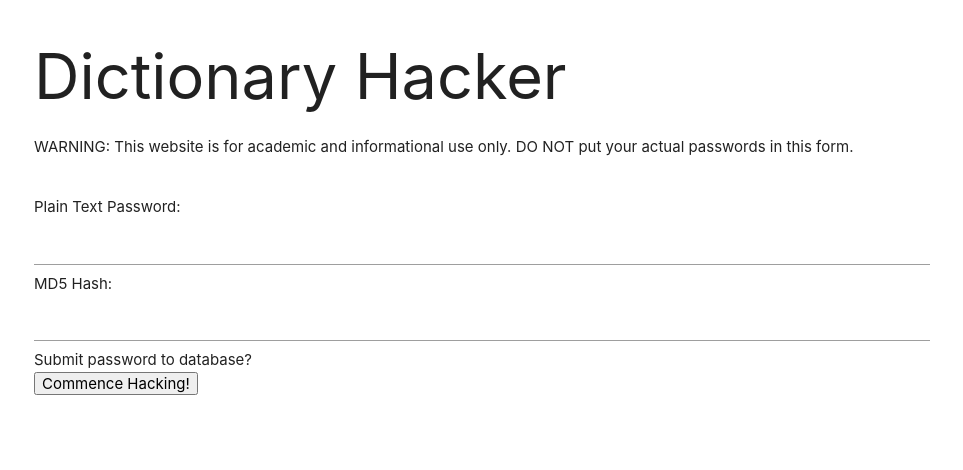
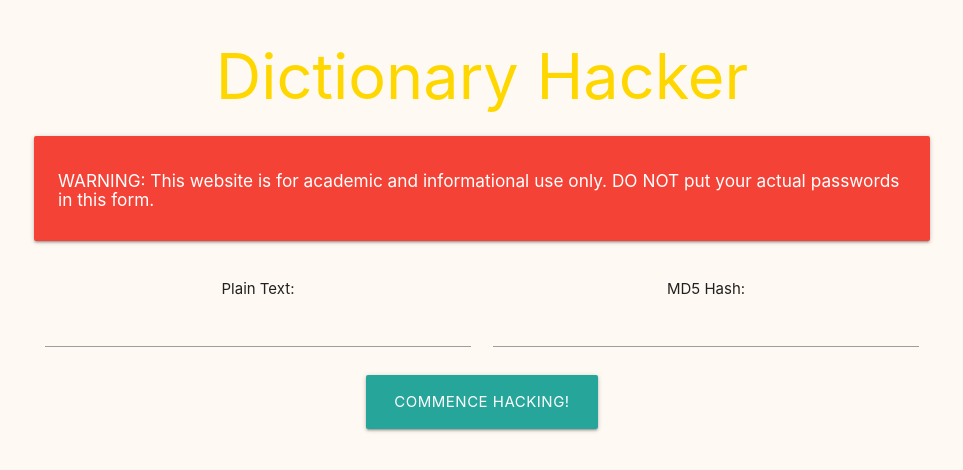
Before and after one commit to thomas-schweich/password-crack, a website: page index.html in a window 1280 px wide. Shown: the whole page, without its empty margins (158-1121 px from the left). Drawn offline with nearby package versions, Linux system fonts and the light colour scheme.

Commit message:
UI CSS improvements

```diff
--- a/index.html
+++ b/index.html
@@ -1,5 +1,14 @@
 <html lang="en">
   <head>
+  <style>
+	h1{
+		text-align:center;
+		color:gold;
+	}
+	body{
+		background-color:#fff9f3;
+	}
+  </style>
 		<title>CS4241 Assignment 2</title>
 		<script src="https://code.jquery.com/jquery-3.3.1.min.js" integrity="sha256-FgpCb/KJQlLNfOu91ta32o/NMZxltwRo8QtmkMRdAu8=" crossorigin="anonymous"></script>
 		<script src="https://cdnjs.cloudflare.com/ajax/libs/blueimp-md5/2.10.0/js/md5.min.js"></script>
@@ -18,23 +27,33 @@
 
 
 		<div class="container">
-		<p>
-		  WARNING: This website is for academic and informational use only. DO NOT put
-		  your actual passwords in this form.
-		</p>
+			<div class="card-panel red">
+				<h6 class="white-text">
+				WARNING: This website is for academic and informational use only. DO NOT put
+				your actual passwords in this form.
+				</h6>
+			</div>
 		</div>
 
 		<br>
 
 		<div class="container">
 		<form>
-			Plain Text Password:<br>
-			<input id="plainText" type="text" name="plainText"><br>
-			MD5 Hash:<br>
-			<input id="MD5" type="text" name="MD5"><br>
-			Submit password to database?
-			<input type="checkbox"><br>
-			<input id="commence" type="Submit" value="Commence Hacking!">
+			<div class="row">
+				<div class="col s6 center-align">
+					Plain Text:<br>
+					<input id="plainText" type="text" name="plainText"><br>
+				</div>
+				<div class="col s6 center-align">
+					MD5 Hash:<br>
+					<input id="MD5" type="text" name="MD5"><br>
+				</div>
+			</div>
+			<div class="row">
+				<div class="col s4 offset-s4 center-align">
+					<input id="commence" class="waves-effect waves-light btn-large" type="Submit" value="Commence Hacking!">
+				</div>
+			</div>
 		</form>
 		</div>
 		<div id="output"></div>
```
